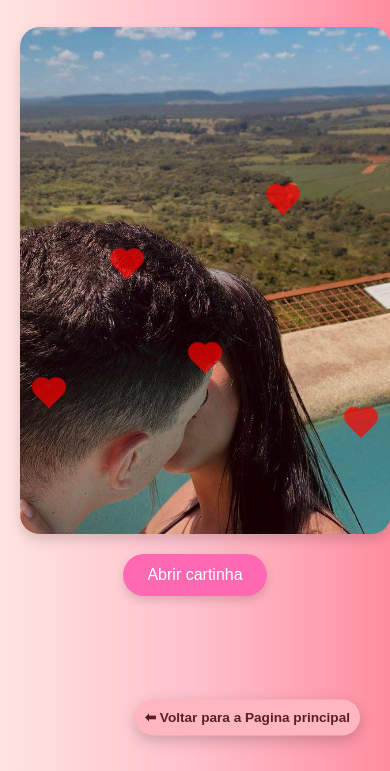
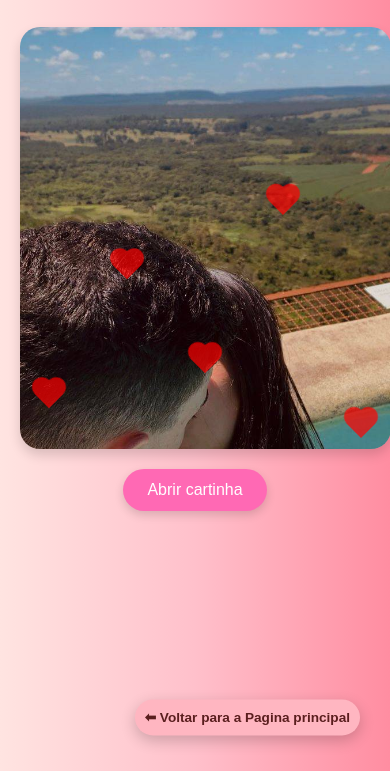
Before and after one commit to DaviFreitasSilva/Site-da-momo, a plain HTML site: page motivos.html in a window 390 px wide. Shown: the part 73-844 px from the top of the page. Drawn offline with Linux system fonts and the light colour scheme.

Commit message:
Update motivos.css

```diff
--- a/motivos.css
+++ b/motivos.css
@@ -165,8 +165,8 @@ button:active {
 @media (max-width: 480px) {
   .cartinha {
     width: 90vw;
-    min-height: 60vh;
-    max-height: 70vh;
+    min-height: 50vh;
+    max-height: 60vh;
     border-radius: 20px;
     background-size: cover;
     background-position: center;
```
